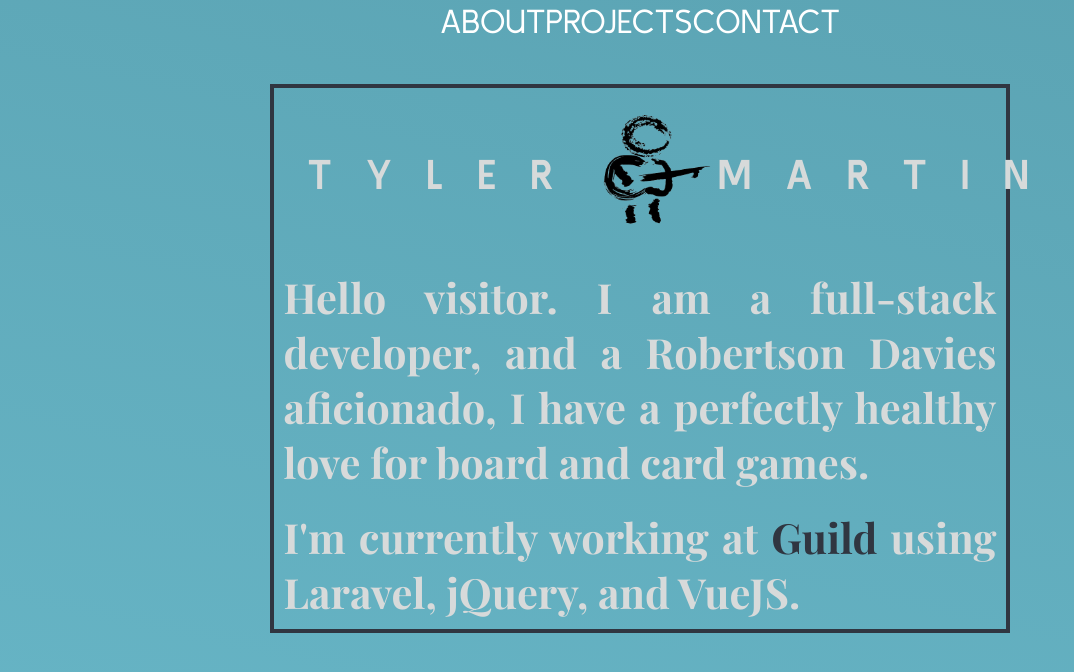
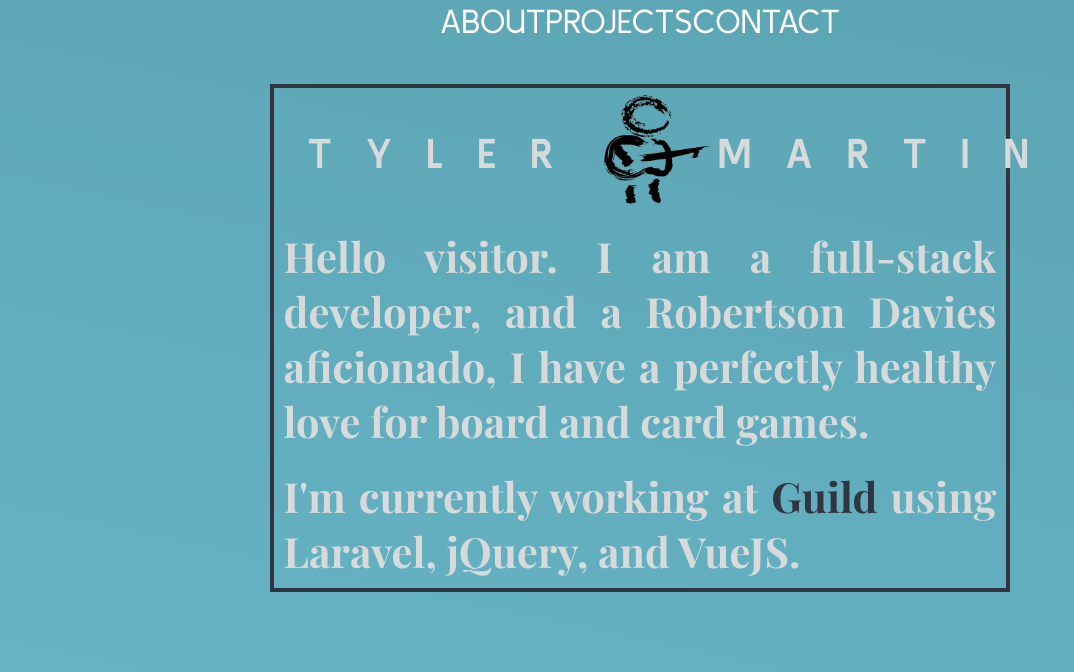
Before and after one commit to TYLER-JM/personal-homepage, a React (Create React App) app: page / in a window 1280 px wide. Shown: the top 672 px of the page, without its empty margins (0-1074 px from the left). Built offline with nearby package versions, Linux system fonts and the light colour scheme.

Commit message:
updating styles of About section

```diff
--- a/src/styles/components/_about.scss
+++ b/src/styles/components/_about.scss
@@ -18,9 +18,9 @@
     justify-content: space-evenly;
     align-items: center;
     img {
-      margin: 1em 0;
       height: 6.25em;
       width: 6.25em;
+      flex-shrink: 1; // not achieving what I wanted
       @media (max-width: 800px) {
         display: none;
       }
@@ -31,6 +31,7 @@
       text-transform: uppercase;
       font-size: 2rem;
       letter-spacing: calc(1rem + 1vw);
+      flex-shrink: 1; // not achieving what I wanted
       &__first {
         text-indent: calc(1rem + 1vw);
       }
```
